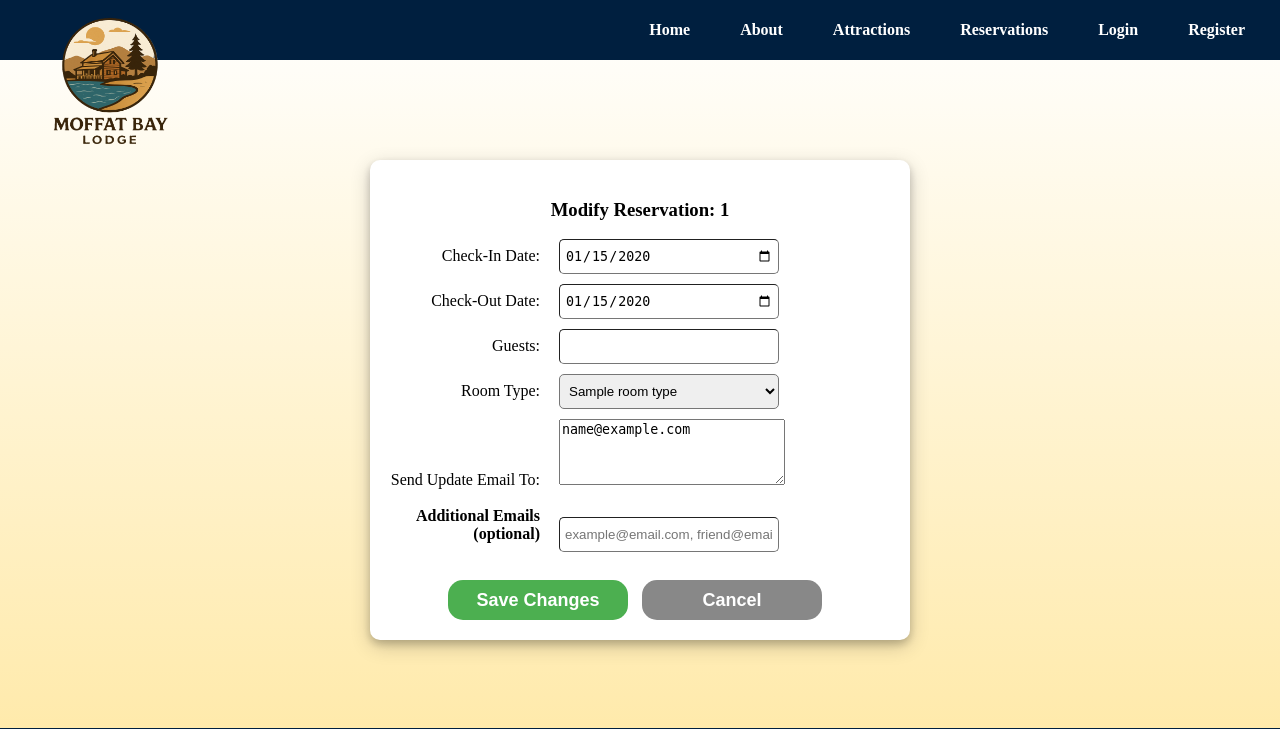
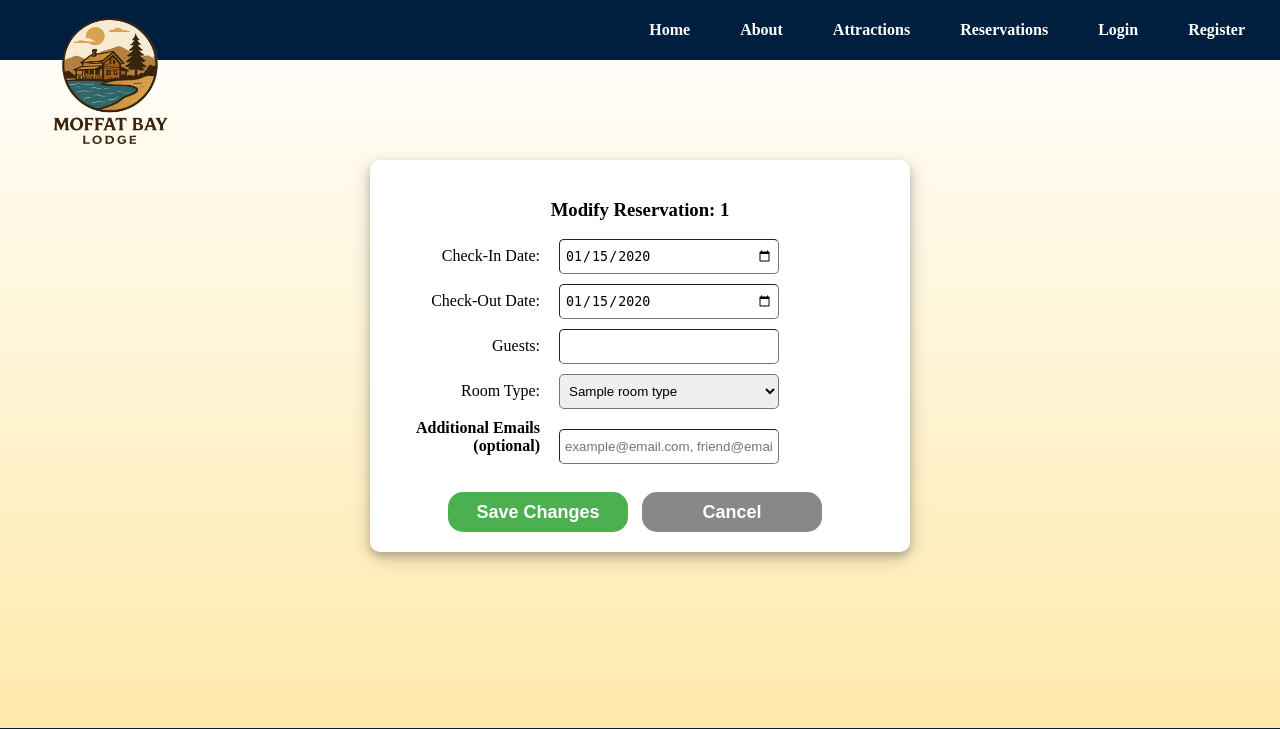
Before and after one commit to jessmonnier/moffatbay, a Django app: template web/templates/pages/reservation_modify.html in a window 1280 px wide. Shown: the top 729 px of the page. Run offline with Django 5.2, Linux system fonts and the light colour scheme; the template is opened without the code that fills it: most values are stand-ins (such as "Sample title", 1, 10 or a date in 2020); data that the repository does not hold is empty.

Commit message:
removed extra field

```diff
--- a/web/templates/pages/reservation_modify.html
+++ b/web/templates/pages/reservation_modify.html
@@ -45,10 +45,6 @@ Developed October thru December of 2025
             {% endfor %}
         </select>
         <br>
-
-        <label>Send Update Email To:</label>
-        <textarea name="extra_emails" rows="4" style="width: 220px;">{{ extra_emails_text }}</textarea>
-        <br><br>
         <label for="additional_emails"><strong>Additional Emails (optional)</strong></label>
 <input type="text" id="additional_emails" name="additional_emails"
        placeholder="example@email.com, friend@email.com">
```
